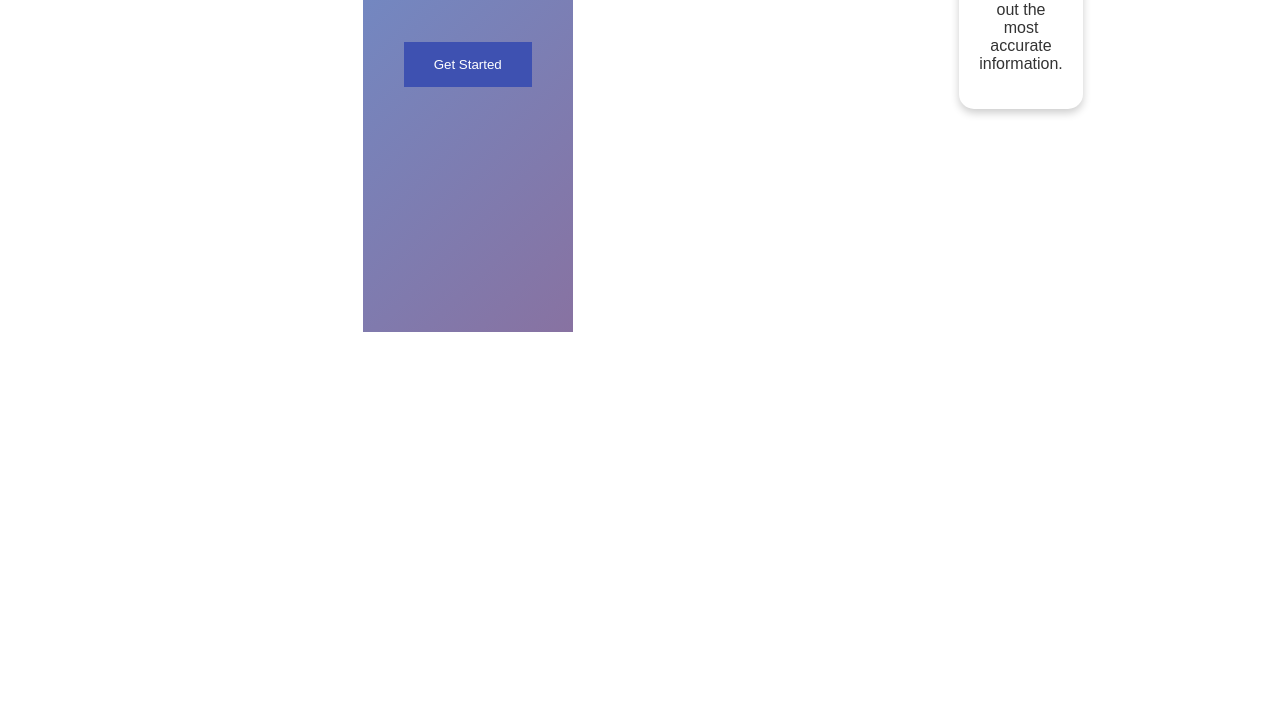
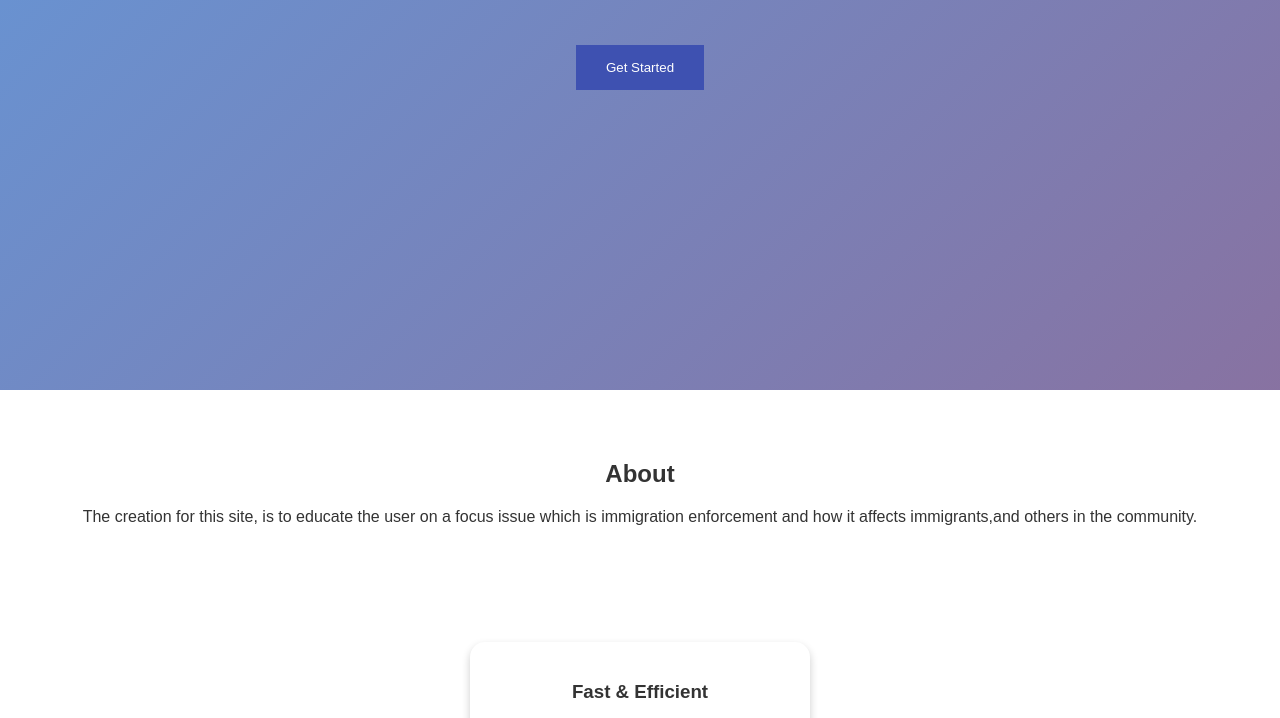
Before and after one commit to GoBeyondMR/GoBeyondMR.github.io, a plain HTML site: page index.html in a window 1280 px wide. Shown: the part 468-1186 px from the top of the page. Before the commit the page ends 800 px from the top, so only its background shows below. Drawn offline with Linux system fonts and the light colour scheme.

Commit message:
Update index.html

```diff
--- a/index.html
+++ b/index.html
@@ -6,11 +6,6 @@
     <title>My Site</title>
     <style>
         body {
-    display: flex;
-    justify-content: center;  /* horizontal center */
-    align-items: center;      /* vertical center */
-    height: 100vh;
-    margin: 0;
 
             margin: 0;
             font-family: Arial, sans-serif;
```
